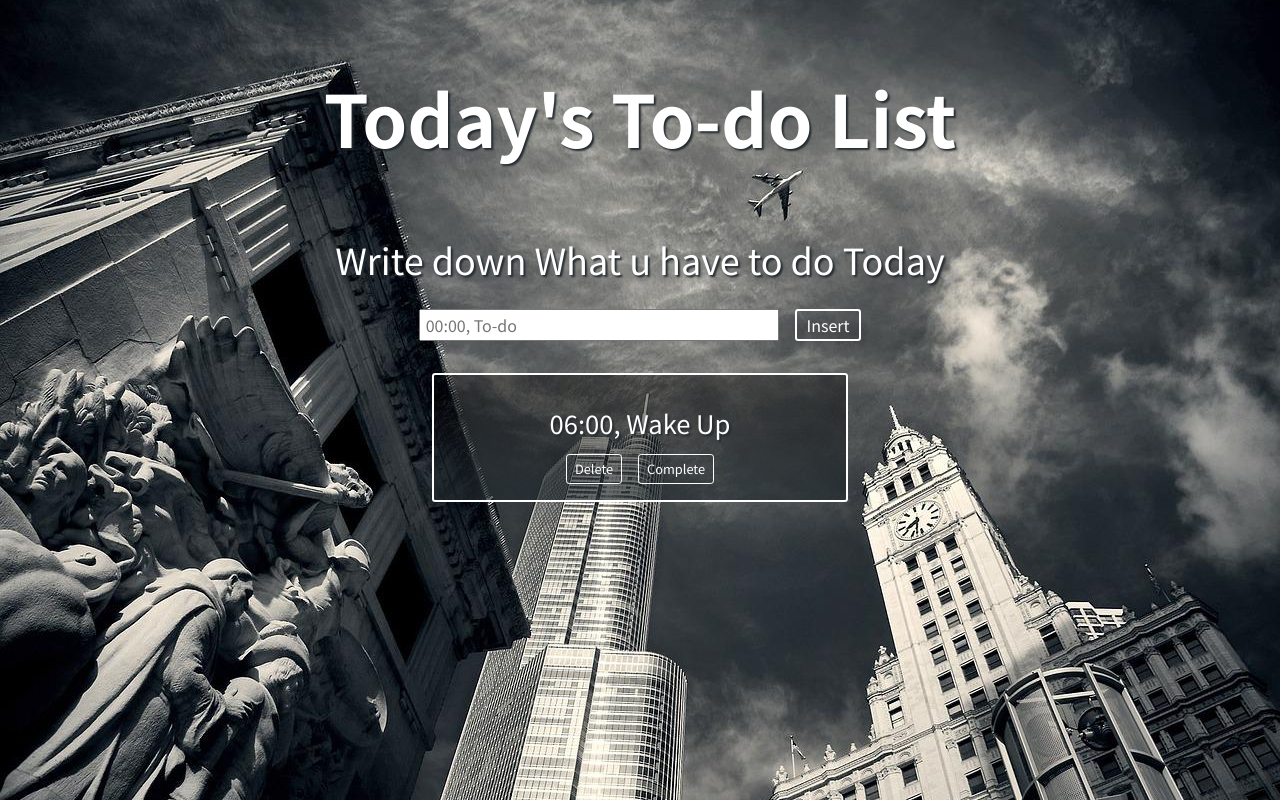
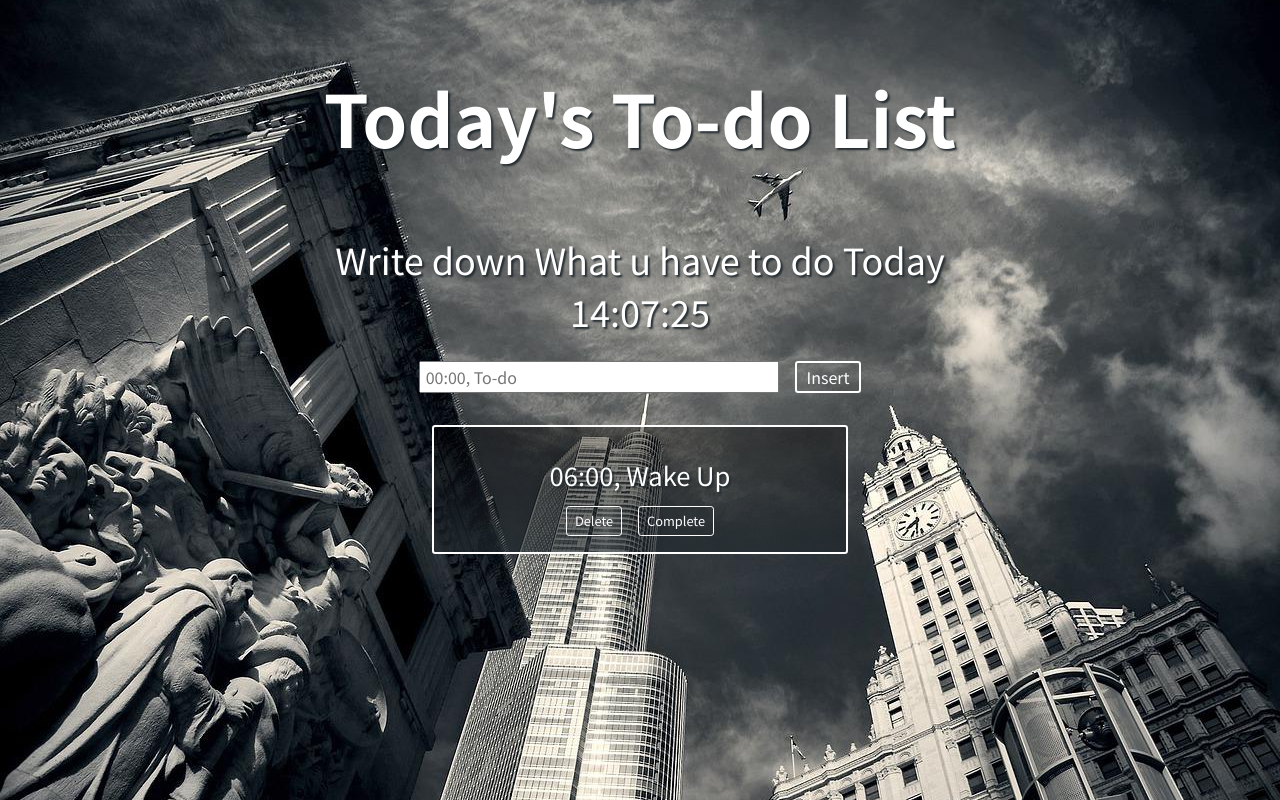
Before and after one commit to yeonghoonPark/react-todoapp, a React (Create React App) app: page / in a window 1280 px wide. Built offline with nearby package versions, Linux system fonts and the light colour scheme.

Commit message:
add a clock

```diff
--- a/src/App.css
+++ b/src/App.css
@@ -37,7 +37,8 @@ body {
   text-align: center;
 }
 
-.insert-todo .title {
+.insert-todo .title,
+.insert-todo .clock {
   font-size: 1rem;
   text-shadow: 2px 2px 2px #232b30;
 }
@@ -151,7 +152,8 @@ body {
   }
 
   /* 480px ~ 768px INSERT-TODO */
-  .insert-todo .title {
+  .insert-todo .title,
+  .insert-todo .clock {
     font-size: 1.5rem;
   }
 
@@ -179,7 +181,8 @@ body {
   }
 
   /* 768px ~  INSERT-TODO */
-  .insert-todo .title {
+  .insert-todo .title,
+  .insert-todo .clock {
     font-size: 2.25rem;
   }
 
--- a/src/App.js
+++ b/src/App.js
@@ -3,12 +3,23 @@
  *
  * React를 이용한 To-do List 제작, js코드
  *
- * 마지막 업데이트, 2022년 06월 01일
+ * 마지막 업데이트, 2022년 06월 21일
 */
 
 import './App.css';
 import { useState } from 'react';
 import OutputTodo from './components/OutputTodo';
+
+const currentTime = () => {
+  const date = new Date();
+  const hours = String(date.getHours()).padStart(2, '0');
+  const minutes = String(date.getMinutes()).padStart(2, '0');
+  const seconds = String(date.getSeconds()).padStart(2, '0');
+  const clock = document.querySelector('.clock');
+  clock.innerText = `${hours}:${minutes}:${seconds}`;
+}
+
+setInterval(currentTime, 1000);
 
 function App() {
 
@@ -16,8 +27,9 @@ function App() {
   let [inputValue, setInputValue] = useState('');
   let [todoList, setTodoList] = useState([]);
 
+
   // 'Insert' 클릭시 input에 입력 된 값을 <OutputTodo />로 출력하는 함수
-  let addItem = ()=> {
+  function addItem() {
     if (inputValue === '') {
       alert('Please fill out the content :)');
     } else {
@@ -26,7 +38,7 @@ function App() {
   }
 
   // 'Delete' 클릭시 <OutputTodo /> 제거하는 함수
-  let outputTodoListDelete = (event)=> {
+  let outputTodoListDelete = (event) => {
     let delBtn = event.target;
     let outputTodoList = delBtn.parentNode;
     outputTodoList.remove();
@@ -60,6 +72,7 @@ function App() {
         <section className="insert-todo">
           <div className="container">
             <h2 className="title">Write down What u have to do Today</h2>
+            <h2 className="clock">00:00:00</h2>
             <br />
             <input type="text" placeholder="00:00, To-do" value={inputValue} onChange={(event) => {
               setInputValue(event.target.value);
@@ -77,7 +90,7 @@ function App() {
             <button className="com-btn" onClick={completeStyle}>Complete</button>
           </div>
         </section>
-        <OutputTodo todoList={todoList} outputTodoListDelete={outputTodoListDelete} completeStyle={completeStyle}/>
+        <OutputTodo todoList={todoList} outputTodoListDelete={outputTodoListDelete} completeStyle={completeStyle} />
 
         {/* FOOTER */}
         <footer className="footer">
```
